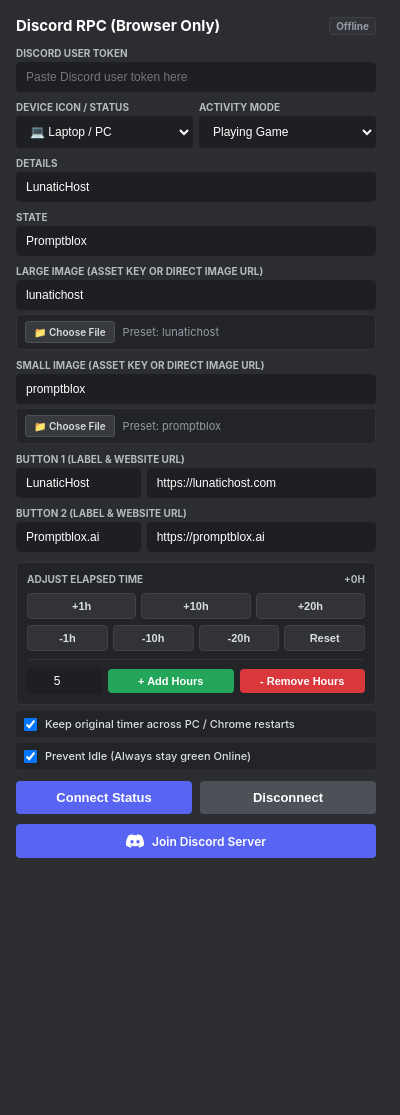
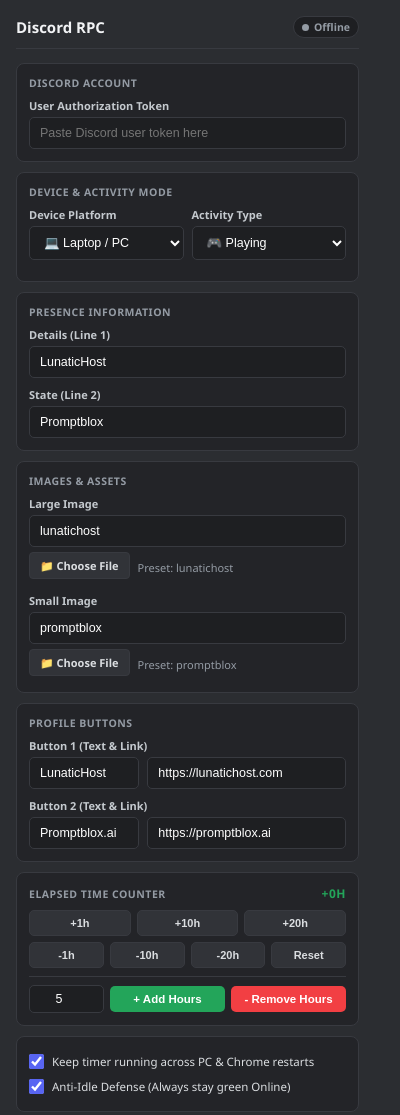
Before and after one commit to Patil-Abhinav/discord-rpc-extension, a browser extension: page extension/popup.html in a window 400 px wide. Shown: the top 1115 px of the page. Before the commit the page ends 900 px from the top, so only its background shows below. Drawn offline with Linux system fonts and the light colour scheme.

Commit message:
Redesign UI with sleek card sections and resolve VR device platform and streaming status conflicts

```diff
--- a/extension/popup.html
+++ b/extension/popup.html
@@ -4,152 +4,176 @@
   <meta charset="UTF-8">
   <title>Discord RPC</title>
   <style>
+    :root {
+      --bg-primary: #1e1f22;
+      --bg-secondary: #2b2d31;
+      --bg-tertiary: #313338;
+      --bg-card: #232428;
+      --accent: #5865f2;
+      --accent-hover: #4752c4;
+      --green: #23a55a;
+      --red: #f23f43;
+      --text-normal: #dbdee1;
+      --text-muted: #949ba4;
+      --text-header: #f2f3f5;
+      --border-subtle: #383a40;
+    }
+    * {
+      box-sizing: border-box;
+      margin: 0;
+      padding: 0;
+    }
     body {
-      font-family: -apple-system, BlinkMacSystemFont, 'Segoe UI', Roboto, sans-serif;
-      width: 360px;
-      margin: 0;
+      font-family: 'gg sans', 'Segoe UI', -apple-system, BlinkMacSystemFont, Roboto, sans-serif;
+      width: 375px;
       padding: 16px;
-      background-color: #2b2d31;
-      color: #dbdee1;
+      background-color: var(--bg-secondary);
+      color: var(--text-normal);
+      font-size: 13px;
     }
-    h2 {
-      margin: 0 0 12px 0;
+    header {
+      display: flex;
+      align-items: center;
+      justify-content: space-between;
+      margin-bottom: 14px;
+      padding-bottom: 10px;
+      border-bottom: 1px solid var(--border-subtle);
+    }
+    .brand-title {
       font-size: 15px;
-      color: #ffffff;
+      font-weight: 700;
+      color: var(--text-header);
+      display: flex;
+      align-items: center;
+      gap: 7px;
+    }
+    .badge {
+      font-size: 10.5px;
+      font-weight: 600;
+      padding: 3px 8px;
+      border-radius: 12px;
+      background: var(--bg-primary);
+      border: 1px solid var(--border-subtle);
+      color: var(--text-muted);
+      display: flex;
+      align-items: center;
+      gap: 5px;
+    }
+    .badge-dot {
+      width: 7px;
+      height: 7px;
+      border-radius: 50%;
+      background: var(--text-muted);
+    }
+    .badge.connected {
+      color: var(--green);
+      border-color: rgba(35, 165, 90, 0.4);
+      background: rgba(35, 165, 90, 0.1);
+    }
+    .badge.connected .badge-dot {
+      background: var(--green);
+      box-shadow: 0 0 6px var(--green);
+    }
+
+    .section-card {
+      background: var(--bg-card);
+      border: 1px solid var(--border-subtle);
+      border-radius: 8px;
+      padding: 12px;
+      margin-bottom: 10px;
+    }
+    .section-title {
+      font-size: 10.5px;
+      font-weight: 700;
+      text-transform: uppercase;
+      letter-spacing: 0.5px;
+      color: var(--text-muted);
+      margin-bottom: 8px;
       display: flex;
       align-items: center;
       justify-content: space-between;
     }
-    .badge {
-      font-size: 10px;
-      padding: 2px 6px;
-      border-radius: 4px;
-      background: #313338;
-      border: 1px solid #3f4147;
-      color: #949ba4;
-    }
-    .badge.connected {
-      color: #57f287;
-      border-color: #23a55a;
-    }
+
     .form-group {
       margin-bottom: 9px;
     }
+    .form-group:last-child {
+      margin-bottom: 0;
+    }
     label {
       display: block;
-      font-size: 10px;
-      font-weight: 700;
-      text-transform: uppercase;
-      color: #b5bac1;
-      margin-bottom: 3px;
+      font-size: 11px;
+      font-weight: 600;
+      color: #c4c9ce;
+      margin-bottom: 4px;
     }
     input, select {
       width: 100%;
-      box-sizing: border-box;
-      padding: 7px 9px;
-      border-radius: 4px;
-      border: 1px solid #1e1f22;
-      background: #1e1f22;
+      padding: 8px 10px;
+      border-radius: 5px;
+      border: 1px solid var(--border-subtle);
+      background: var(--bg-primary);
       color: #ffffff;
-      font-size: 12px;
+      font-size: 12.5px;
+      transition: border-color 0.15s ease, box-shadow 0.15s ease;
     }
     input:focus, select:focus {
       outline: none;
-      border-color: #5865f2;
+      border-color: var(--accent);
+      box-shadow: 0 0 0 1px var(--accent);
     }
     .row {
       display: flex;
-      gap: 6px;
+      gap: 8px;
     }
     .row .form-group {
       flex: 1;
     }
-    .image-preview-card {
+
+    .image-picker-row {
       display: flex;
       gap: 8px;
       align-items: center;
-      margin-top: 4px;
-      padding: 6px 8px;
-      background: #232428;
-      border-radius: 4px;
-      border: 1px solid #313338;
+      margin-top: 5px;
     }
     .img-preview {
-      width: 32px;
-      height: 32px;
-      border-radius: 4px;
-      background: #1e1f22;
+      width: 34px;
+      height: 34px;
+      border-radius: 6px;
+      background: var(--bg-primary);
       object-fit: cover;
       display: none;
+      border: 1px solid var(--border-subtle);
     }
-    .upload-btn-label {
-      padding: 4px 8px;
-      font-size: 10px;
+    .upload-btn {
+      padding: 5px 10px;
+      font-size: 11px;
       font-weight: 600;
-      background: #383a40;
-      color: #dbdee1;
-      border-radius: 3px;
+      background: var(--bg-tertiary);
+      color: var(--text-normal);
+      border-radius: 4px;
       cursor: pointer;
-      text-transform: none;
-      margin: 0;
       white-space: nowrap;
-      border: 1px solid #4e5058;
+      border: 1px solid var(--border-subtle);
+      transition: all 0.15s ease;
+      display: inline-flex;
+      align-items: center;
+      gap: 4px;
     }
-    .upload-btn-label:hover {
-      background: #4752c4;
+    .upload-btn:hover {
+      background: var(--accent);
       color: #ffffff;
-      border-color: #5865f2;
+      border-color: var(--accent);
     }
-    .checkbox-row {
-      display: flex;
-      align-items: center;
-      gap: 8px;
-      margin-top: 6px;
-      padding: 6px 8px;
-      background: #232428;
-      border-radius: 4px;
-    }
-    .checkbox-row input {
-      width: auto;
-      margin: 0;
-      cursor: pointer;
-    }
-    .checkbox-row label {
-      margin: 0;
-      font-size: 11px;
-      text-transform: none;
-      color: #dbdee1;
-      cursor: pointer;
-      font-weight: 500;
-    }
-    .timer-card {
-      background: #232428;
-      border: 1px solid #313338;
-      border-radius: 6px;
-      padding: 10px;
-      margin-top: 10px;
-      margin-bottom: 6px;
-    }
-    .timer-header {
-      display: flex;
-      justify-content: space-between;
-      align-items: center;
-      margin-bottom: 8px;
-    }
-    .timer-header span {
-      font-size: 10px;
-      font-weight: 700;
-      text-transform: uppercase;
-      color: #b5bac1;
-    }
+
     .timer-display {
       font-size: 12px;
       font-weight: 700;
-      color: #57f287;
+      color: var(--green);
     }
     .timer-buttons-row {
       display: flex;
-      gap: 5px;
+      gap: 6px;
       margin-bottom: 6px;
     }
     .timer-btn {
@@ -157,22 +181,22 @@
       padding: 6px 0;
       font-size: 11px;
       font-weight: 600;
-      background: #313338;
-      color: #dbdee1;
-      border: 1px solid #3f4147;
-      border-radius: 4px;
+      background: var(--bg-tertiary);
+      color: var(--text-normal);
+      border: 1px solid var(--border-subtle);
+      border-radius: 5px;
       cursor: pointer;
-      transition: background 0.1s ease, color 0.1s ease;
+      transition: background 0.12s ease, border-color 0.12s ease, color 0.12s ease;
     }
     .timer-btn:hover {
-      background: #5865f2;
+      background: var(--accent);
       color: #ffffff;
-      border-color: #5865f2;
+      border-color: var(--accent);
     }
     .timer-btn.negative:hover {
-      background: #ed4245;
+      background: var(--red);
       color: #ffffff;
-      border-color: #ed4245;
+      border-color: var(--red);
     }
     .timer-btn.reset:hover {
       background: #4e5058;
@@ -183,39 +207,57 @@
       gap: 6px;
       margin-top: 8px;
       padding-top: 8px;
-      border-top: 1px solid #313338;
+      border-top: 1px solid var(--border-subtle);
       align-items: center;
     }
     .custom-hours-row input {
       width: 75px;
-      padding: 5px 8px;
-      font-size: 12px;
       text-align: center;
+      padding: 6px 8px;
     }
     .custom-btn {
       flex: 1;
-      padding: 6px 8px;
-      font-size: 11px;
+      padding: 7px 8px;
+      font-size: 11.5px;
       font-weight: 600;
       border: none;
-      border-radius: 4px;
+      border-radius: 5px;
       cursor: pointer;
-      transition: background 0.1s ease;
+      transition: filter 0.15s ease;
     }
     .custom-btn.add {
-      background-color: #23a55a;
+      background-color: var(--green);
       color: white;
     }
-    .custom-btn.add:hover {
-      background-color: #1f9250;
-    }
     .custom-btn.sub {
-      background-color: #da373c;
+      background-color: var(--red);
       color: white;
     }
-    .custom-btn.sub:hover {
-      background-color: #b82d31;
+    .custom-btn:hover {
+      filter: brightness(1.1);
     }
+
+    .checkbox-row {
+      display: flex;
+      align-items: center;
+      gap: 8px;
+      padding: 5px 0;
+    }
+    .checkbox-row input {
+      width: 15px;
+      height: 15px;
+      margin: 0;
+      cursor: pointer;
+      accent-color: var(--accent);
+    }
+    .checkbox-row label {
+      margin: 0;
+      font-size: 11.5px;
+      color: var(--text-normal);
+      cursor: pointer;
+      font-weight: 500;
+    }
+
     .btn-row {
       display: flex;
       gap: 8px;
@@ -223,60 +265,63 @@
     }
     button.main-btn {
       flex: 1;
-      padding: 9px 12px;
+      padding: 10px 14px;
       font-size: 13px;
       font-weight: 600;
       border: none;
-      border-radius: 4px;
+      border-radius: 5px;
       cursor: pointer;
-      transition: background 0.15s ease;
+      transition: background 0.15s ease, transform 0.08s ease;
+    }
+    button.main-btn:active {
+      transform: scale(0.98);
     }
     #connectBtn {
-      background-color: #5865f2;
+      background-color: var(--accent);
       color: white;
     }
     #connectBtn:hover {
-      background-color: #4752c4;
+      background-color: var(--accent-hover);
     }
     #clearBtn {
       background-color: #4e5058;
       color: white;
     }
     #clearBtn:hover {
-      background-color: #6d6f78;
+      background-color: #5c5f66;
     }
+
     .discord-community-btn {
       display: flex;
       align-items: center;
       justify-content: center;
       gap: 8px;
       width: 100%;
-      box-sizing: border-box;
       margin-top: 10px;
-      padding: 8px 12px;
-      background-color: #5865f2;
+      padding: 9px 12px;
+      background-color: #4752c4;
       color: #ffffff;
-      border-radius: 4px;
+      border-radius: 5px;
       font-size: 12px;
       font-weight: 600;
       text-decoration: none;
-      transition: background-color 0.15s ease, transform 0.1s ease;
+      transition: background-color 0.15s ease;
     }
     .discord-community-btn:hover {
-      background-color: #4752c4;
-      transform: translateY(-1px);
+      background-color: #3c45a5;
     }
     .discord-community-btn svg {
       width: 18px;
       height: 18px;
       fill: currentColor;
     }
+
     #statusMessage {
       margin-top: 10px;
-      font-size: 12px;
+      font-size: 11.5px;
       text-align: center;
       min-height: 16px;
-      color: #949ba4;
+      color: var(--text-muted);
       word-break: break-word;
     }
     #statusMessage.success { color: #57f287; }
@@ -284,33 +329,44 @@
   </style>
 </head>
 <body>
-  <h2>
-    Discord RPC (Browser Only)
-    <span id="gatewayStatus" class="badge">Offline</span>
-  </h2>
+  <header>
+    <div class="brand-title">
+      <span>Discord RPC</span>
+    </div>
+    <div id="gatewayStatus" class="badge">
+      <span class="badge-dot"></span>
+      <span class="badge-text">Offline</span>
+    </div>
+  </header>
 
+  <!-- Connection & Profile -->
+  <div class="section-card">
+    <div class="section-title">Discord Account</div>
     <div class="form-group">
-    <label for="userToken">Discord User Token</label>
-    <input type="password" id="userToken" placeholder="Paste Discord user token here" />
+      <label for="userToken">User Authorization Token</label>
+      <input type="password" id="userToken" placeholder="Paste Discord user token here" autocomplete="off" />
+    </div>
   </div>
 
-  <!-- Device Platform & Activity Mode Selectors -->
+  <!-- Platform & Mode -->
+  <div class="section-card">
+    <div class="section-title">Device & Activity Mode</div>
     <div class="row">
       <div class="form-group">
-      <label for="devicePlatform">Device Icon / Status</label>
+        <label for="devicePlatform">Device Platform</label>
         <select id="devicePlatform">
           <option value="desktop">💻 Laptop / PC</option>
           <option value="phone">📱 Mobile / Phone (Green Badge)</option>
-        <option value="vr">🥽 VR Headset (Meta Quest)</option>
+          <option value="vr">🥽 VR Headset (Meta Quest 3)</option>
           <option value="xbox">🎮 Xbox Console</option>
           <option value="playstation">🎮 PlayStation Console</option>
         </select>
       </div>
       <div class="form-group">
-      <label for="activityType">Activity Mode</label>
+        <label for="activityType">Activity Type</label>
         <select id="activityType">
-        <option value="0">Playing Game</option>
-        <option value="1">🔴 Live Streaming (Twitch)</option>
+          <option value="0">🎮 Playing</option>
+          <option value="1">🔴 Live Streaming</option>
           <option value="2">🎧 Listening</option>
           <option value="3">📺 Watching</option>
           <option value="5">🏆 Competing</option>
@@ -318,68 +374,76 @@
       </div>
     </div>
 
-  <div class="form-group" id="streamUrlGroup" style="display: none;">
-    <label for="streamUrl">Stream Link (Twitch / YouTube)</label>
-    <input type="text" id="streamUrl" value="https://twitch.tv/discord" placeholder="https://twitch.tv/yourname" />
-  </div>
-
-  <div class="form-group">
-    <label for="details">Details</label>
-    <input type="text" id="details" value="LunaticHost" />
-  </div>
-
-  <div class="form-group">
-    <label for="state">State</label>
-    <input type="text" id="state" value="Promptblox" />
-  </div>
-
-  <!-- Image Section -->
-  <div class="form-group">
-    <label for="largeImage">Large Image (Asset Key or Direct Image URL)</label>
-    <input type="text" id="largeImage" value="lunatichost" placeholder="lunatichost or https://..." />
-    <div class="image-preview-card">
-      <label for="largeFileInput" class="upload-btn-label">📁 Choose File</label>
-      <input type="file" id="largeFileInput" accept="image/*" style="display:none;" />
-      <img id="largePreview" class="img-preview" alt="Large Preview" />
-      <span id="largeImageName" style="font-size: 11px; color: #949ba4; overflow: hidden; text-overflow: ellipsis; white-space: nowrap;">Preset: lunatichost</span>
+    <div class="form-group" id="streamUrlGroup" style="display: none; margin-top: 8px;">
+      <label for="streamUrl">Twitch / YouTube URL</label>
+      <input type="text" id="streamUrl" value="https://twitch.tv/discord" placeholder="https://twitch.tv/channel" />
     </div>
   </div>
 
+  <!-- Presence Details -->
+  <div class="section-card">
+    <div class="section-title">Presence Information</div>
     <div class="form-group">
-    <label for="smallImage">Small Image (Asset Key or Direct Image URL)</label>
-    <input type="text" id="smallImage" value="promptblox" placeholder="promptblox or https://..." />
-    <div class="image-preview-card">
-      <label for="smallFileInput" class="upload-btn-label">📁 Choose File</label>
-      <input type="file" id="smallFileInput" accept="image/*" style="display:none;" />
-      <img id="smallPreview" class="img-preview" alt="Small Preview" />
-      <span id="smallImageName" style="font-size: 11px; color: #949ba4; overflow: hidden; text-overflow: ellipsis; white-space: nowrap;">Preset: promptblox</span>
+      <label for="details">Details (Line 1)</label>
+      <input type="text" id="details" value="LunaticHost" placeholder="e.g. LunaticHost" />
+    </div>
+    <div class="form-group">
+      <label for="state">State (Line 2)</label>
+      <input type="text" id="state" value="Promptblox" placeholder="e.g. Promptblox" />
     </div>
   </div>
 
+  <!-- Media Assets -->
+  <div class="section-card">
+    <div class="section-title">Images & Assets</div>
     <div class="form-group">
-    <label>Button 1 (Label & Website URL)</label>
-    <div class="row">
-      <input type="text" id="btn1Text" value="LunaticHost" style="flex: 1;" />
-      <input type="text" id="btn1Url" value="https://lunatichost.com" style="flex: 2;" />
+      <label for="largeImage">Large Image</label>
+      <input type="text" id="largeImage" value="lunatichost" placeholder="lunatichost or https://..." />
+      <div class="image-picker-row">
+        <label for="largeFileInput" class="upload-btn">📁 Choose File</label>
+        <input type="file" id="largeFileInput" accept="image/*" style="display:none;" />
+        <img id="largePreview" class="img-preview" alt="Large Preview" />
+        <span id="largeImageName" style="font-size: 11px; color: var(--text-muted); overflow: hidden; text-overflow: ellipsis; white-space: nowrap;">Preset: lunatichost</span>
       </div>
     </div>
 
-  <div class="form-group">
-    <label>Button 2 (Label & Website URL)</label>
-    <div class="row">
-      <input type="text" id="btn2Text" value="Promptblox.ai" style="flex: 1;" />
-      <input type="text" id="btn2Url" value="https://promptblox.ai" style="flex: 2;" />
+    <div class="form-group" style="margin-top: 10px;">
+      <label for="smallImage">Small Image</label>
+      <input type="text" id="smallImage" value="promptblox" placeholder="promptblox or https://..." />
+      <div class="image-picker-row">
+        <label for="smallFileInput" class="upload-btn">📁 Choose File</label>
+        <input type="file" id="smallFileInput" accept="image/*" style="display:none;" />
+        <img id="smallPreview" class="img-preview" alt="Small Preview" />
+        <span id="smallImageName" style="font-size: 11px; color: var(--text-muted); overflow: hidden; text-overflow: ellipsis; white-space: nowrap;">Preset: promptblox</span>
+      </div>
     </div>
   </div>
 
-  <!-- Timer Adjuster Card -->
-  <div class="timer-card">
-    <div class="timer-header">
-      <span>Adjust Elapsed Time</span>
+  <!-- Action Buttons -->
+  <div class="section-card" id="buttonsCard">
+    <div class="section-title">Profile Buttons</div>
+    <div class="form-group">
+      <label>Button 1 (Text & Link)</label>
+      <div class="row">
+        <input type="text" id="btn1Text" value="LunaticHost" style="flex: 1;" placeholder="Label" />
+        <input type="text" id="btn1Url" value="https://lunatichost.com" style="flex: 2;" placeholder="https://..." />
+      </div>
+    </div>
+    <div class="form-group" style="margin-top: 8px;">
+      <label>Button 2 (Text & Link)</label>
+      <div class="row">
+        <input type="text" id="btn2Text" value="Promptblox.ai" style="flex: 1;" placeholder="Label" />
+        <input type="text" id="btn2Url" value="https://promptblox.ai" style="flex: 2;" placeholder="https://..." />
+      </div>
+    </div>
+  </div>
+
+  <!-- Elapsed Time Adjuster -->
+  <div class="section-card">
+    <div class="section-title">
+      <span>Elapsed Time Counter</span>
       <span id="timerOffsetDisplay" class="timer-display">+0h</span>
     </div>
-
-    <!-- Quick Presets -->
     <div class="timer-buttons-row">
       <button type="button" class="timer-btn" data-hours="1">+1h</button>
       <button type="button" class="timer-btn" data-hours="10">+10h</button>
@@ -391,8 +455,6 @@
       <button type="button" class="timer-btn negative" data-hours="-20">-20h</button>
       <button type="button" class="timer-btn reset" id="resetOffsetBtn">Reset</button>
     </div>
-
-    <!-- Custom Hours Input -->
     <div class="custom-hours-row">
       <input type="number" id="customHoursInput" placeholder="Hours" min="1" max="99999" value="5" />
       <button type="button" id="customAddBtn" class="custom-btn add">+ Add Hours</button>
@@ -400,27 +462,30 @@
     </div>
   </div>
 
+  <!-- Preferences -->
+  <div class="section-card">
     <div class="checkbox-row">
       <input type="checkbox" id="keepTimer" checked />
-    <label for="keepTimer">Keep original timer across PC / Chrome restarts</label>
+      <label for="keepTimer">Keep timer running across PC & Chrome restarts</label>
+    </div>
+    <div class="checkbox-row">
+      <input type="checkbox" id="preventIdle" checked />
+      <label for="preventIdle">Anti-Idle Defense (Always stay green Online)</label>
+    </div>
   </div>
 
-  <div class="checkbox-row">
-    <input type="checkbox" id="preventIdle" checked />
-    <label for="preventIdle">Prevent Idle (Always stay green Online)</label>
-  </div>
-
+  <!-- Action Controls -->
   <div class="btn-row">
     <button id="connectBtn" class="main-btn">Connect Status</button>
     <button id="clearBtn" class="main-btn">Disconnect</button>
   </div>
 
-  <!-- Discord Community Invite Button -->
+  <!-- Discord Community Server Link -->
   <a href="https://discord.gg/shPR5ZNZhY" target="_blank" class="discord-community-btn" id="discordInviteBtn">
     <svg viewBox="0 0 127.14 96.36">
       <path d="M107.7,8.07A105.15,105.15,0,0,0,81.47,0a72.06,72.06,0,0,0-3.36,6.83A97.68,97.68,0,0,0,49,6.83,72.37,72.37,0,0,0,45.64,0,105.89,105.89,0,0,0,19.39,8.09C2.79,32.65-1.71,56.6.54,80.21h0A105.73,105.73,0,0,0,32.71,96.36,77.7,77.7,0,0,0,39.6,85.25a68.42,68.42,0,0,1-10.85-5.18c.91-.66,1.8-1.34,2.66-2a75.57,75.57,0,0,0,64.32,0c.87.71,1.76,1.39,2.66,2a68.68,68.68,0,0,1-10.87,5.19,77,77,0,0,0,6.89,11.1A105.25,105.25,0,0,0,126.6,80.22h0C129.24,52.84,122.09,29.11,107.7,8.07ZM42.45,65.69C36.18,65.69,31,60,31,53s5-12.74,11.43-12.74S54,45.91,53.89,53,48.84,65.69,42.45,65.69Zm42.24,0C78.41,65.69,73.25,60,73.25,53s5-12.74,11.44-12.74S96.23,45.91,96.12,53,91.08,65.69,84.69,65.69Z"/>
     </svg>
-    Join Discord Server
+    Join Community Discord
   </a>
 
   <div id="statusMessage"></div>
--- a/extension/popup.js
+++ b/extension/popup.js
@@ -24,12 +24,15 @@
   statusEl.className = type;
 }
 
+const buttonsCard = document.getElementById('buttonsCard');
+
 function updateBadge(connected) {
+  const badgeText = gatewayStatusEl.querySelector('.badge-text') || gatewayStatusEl;
   if (connected) {
-    gatewayStatusEl.textContent = 'Active on Discord';
+    badgeText.textContent = 'Active on Discord';
     gatewayStatusEl.classList.add('connected');
   } else {
-    gatewayStatusEl.textContent = 'Offline';
+    badgeText.textContent = 'Offline';
     gatewayStatusEl.classList.remove('connected');
   }
 }
@@ -60,13 +63,16 @@
 }
 
 // Show/Hide stream URL input if activity is Live Streaming (Type 1)
-activityTypeSelect.addEventListener('change', () => {
+function syncActivityTypeUI() {
   if (activityTypeSelect.value === '1') {
     streamUrlGroup.style.display = 'block';
+    if (buttonsCard) buttonsCard.style.display = 'none';
   } else {
     streamUrlGroup.style.display = 'none';
+    if (buttonsCard) buttonsCard.style.display = 'block';
   }
-});
+}
+activityTypeSelect.addEventListener('change', syncActivityTypeUI);
 
 // Upload helper: Litterbox / Imgur
 async function uploadImageFile(file) {
@@ -173,8 +179,8 @@
   if (data.devicePlatform) devicePlatformSelect.value = data.devicePlatform;
   if (data.activityType) {
     activityTypeSelect.value = data.activityType;
-    if (data.activityType === '1') streamUrlGroup.style.display = 'block';
   }
+  syncActivityTypeUI();
   if (data.streamUrl) streamUrlInput.value = data.streamUrl;
 
   if (typeof data.keepTimer === 'boolean') {
```
Also changed, not shown: extension/background.js (+16 -6 lines). Lines whose indentation alone changed are shown as unchanged.
